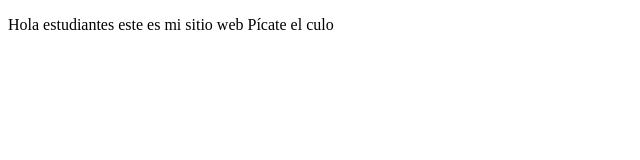
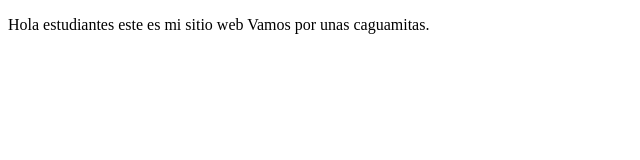
Before and after one commit to chrisoroztico/proyectoDemoCursoPrework, a plain HTML site: page index.html in a window 1280 px wide. Shown: the whole page, without its empty margins (0-640 px from the left). Drawn offline with Linux system fonts and the light colour scheme.

Commit message:
Cambios agregados

```diff
--- a/index.html
+++ b/index.html
@@ -9,7 +9,7 @@
 <body>
     <p>
         Hola estudiantes este es mi sitio web
-        Pícate el culo
+        Vamos por unas caguamitas.
     </p>
 </body>
 </html>
```
